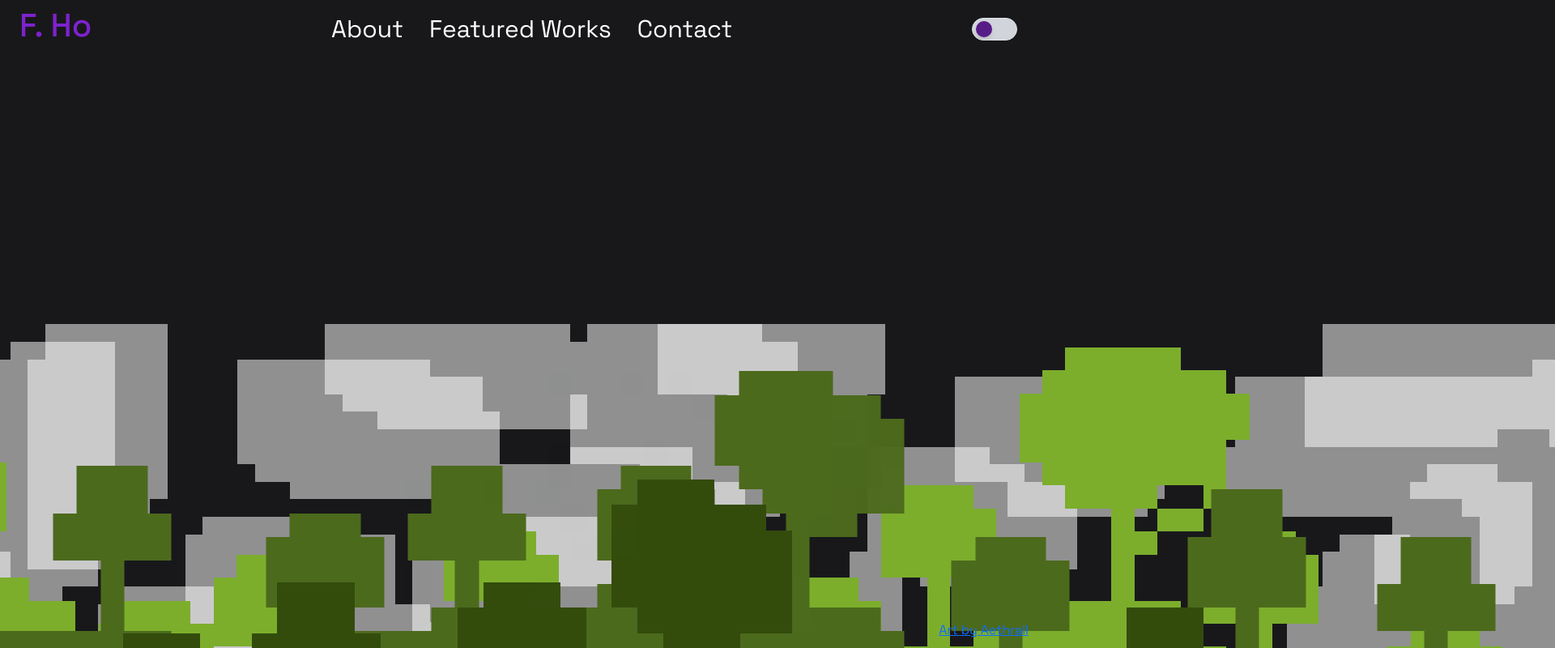
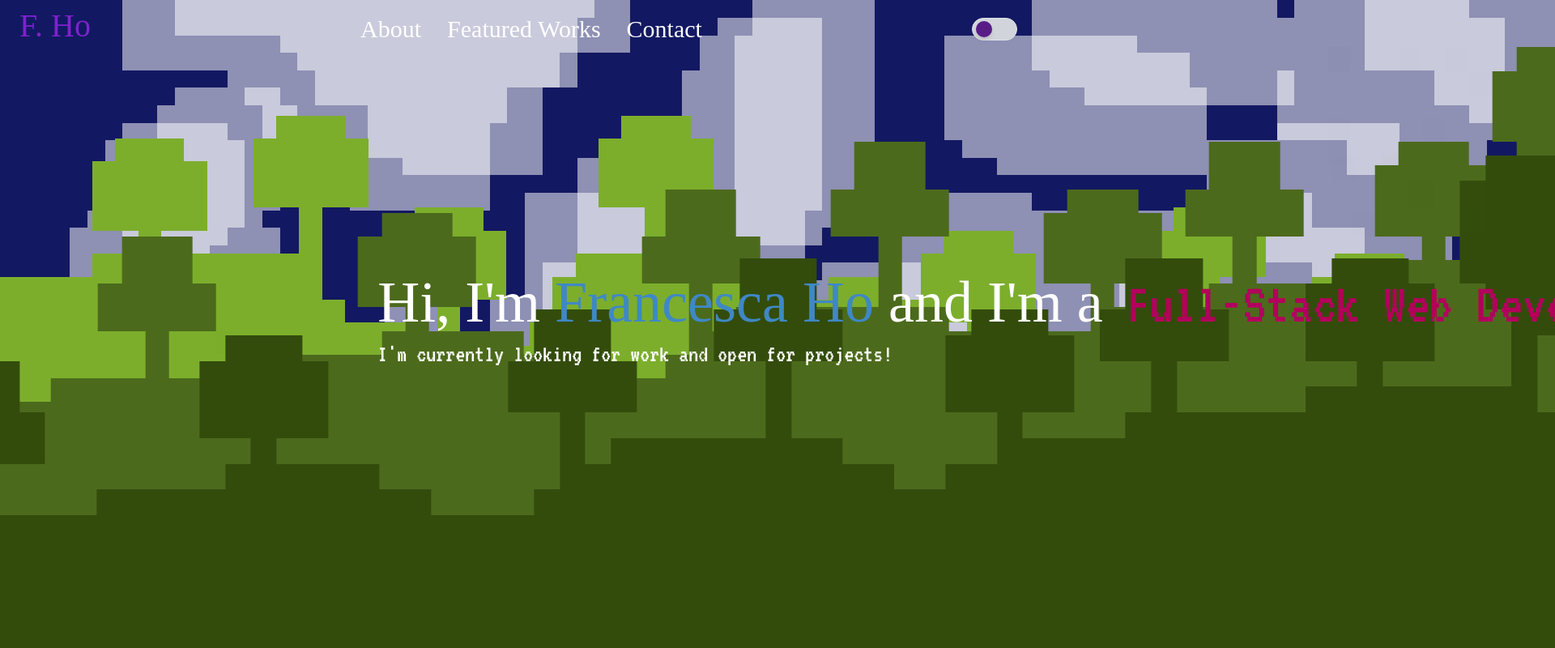
Before and after one commit to the-code-raccoon/website-wordpress, a React (Create React App) app: page / in a window 1280 px wide. Shown: the top 800 px of the page at 81% size, 1920 px wide, since content can reach past the window. Built offline with nearby package versions, Linux system fonts and the light colour scheme; a web font is replaced by a local one.

Commit message:
Background behind everything else

```diff
--- a/src/App/App.css
+++ b/src/App/App.css
@@ -11,5 +11,5 @@ html {
 }
 
 * {
-  font-family: "Space Grotesk";
+  font-family: "Minecraft";
 }
--- a/src/App/App.jsx
+++ b/src/App/App.jsx
@@ -21,20 +21,18 @@ import { ParallaxProvider } from "react-scroll-parallax";
 import "./App.css";
 
 export default function App() {
-  const [themeMode, toggleThemeMode] = useDarkMode();
-
   return (
     <ParallaxProvider scrollAxis="horizontal">
-      {/* <Theme themeMode={themeMode}> */}
       <div
-          className=" w-[200vw] bg-slate-200 transition ease-in-out dark:bg-zinc-900"
+        className=" w-[200vw] bg-[#87ceeb] transition ease-in-out dark:bg-[#131862]"
         onWheel={(e) => {
           document.scrollingElement.scrollLeft += e.deltaY * 2.5;
         }}
       >
-          <Header toggleThemeMode={toggleThemeMode} />
+        <Header />
         <div className="flex h-[100vh] items-center justify-center">
-            <Background />
+          {/* <div className="h-[100vh]"> */}
+          <div className="z-10">
             <h1 className="text-7xl text-slate-900 dark:text-white">
               Hi, I'm <span className="text-bleu">Francesca Ho</span> and I'm a
               <span className="font-pixel text-maroon">
@@ -48,6 +46,8 @@ export default function App() {
             <h1 className="font-minecraft text-3xl text-slate-900 dark:text-white">
               I'm currently looking for work and open for projects!
             </h1>
+          </div>
+          <Background />
         </div>
       </div>
       {/* <Section>
@@ -76,7 +76,6 @@ export default function App() {
               <Contact />
             </Element>
           </Row> */}
-      {/* </Theme> */}
     </ParallaxProvider>
   );
 }
--- a/src/App/Background.jsx
+++ b/src/App/Background.jsx
@@ -22,22 +22,18 @@ export default function Background() {
   const midExtend = 50 * 5 * -1;
   const closeExtend = 100 * 5 * -1;
 
-  const root = "relative w-[300vw]"
-  const artist = "fixed right-[10px] bottom-[10px] z-10 text-right"
-  const layer = "absolute top-0 bottom-0 h-[100vh]"
+  const root = "absolute w-[200vw] h-[100vh] z-0";
+  const layer = "absolute top-0 bottom-0 h-[100vh]";
 
   return (
-    <div>
-      <a
-        target="_blank"
-        href="https://aethrall.itch.io/"
-        className={artist}
-      >
-        Art by Aethrall
-      </a>
     <div className={root} ref={target}>
       <div
-          style={{ backgroundImage: `url(${imageBg})`, left: 0, right: 0 }}
+        style={{
+          backgroundImage: `url(${imageBg})`,
+          left: 0,
+          right: 0,
+          top: 0,
+        }}
         className={layer}
       />
       <div
@@ -67,7 +63,6 @@ export default function Background() {
         ref={close.ref}
       />
     </div>
-    </div>
   );
 
   // return (
--- a/src/App/Header.tsx
+++ b/src/App/Header.tsx
@@ -3,7 +3,7 @@ import { animateScroll as scroll, scroller } from "react-scroll";
 
 type Mode = "LIGHT" | "DARK";
 
-export default function Header(props: any) {
+export default function Header() {
   const [mode, setMode] = useState<Mode>("DARK");
 
   const navlinks = [
@@ -13,25 +13,19 @@ export default function Header(props: any) {
   ];
 
   return (
-    <nav className="w-100 flex flex-row items-center justify-between px-4 py-2 absolute">
+    <nav className="w-100 absolute z-10 flex flex-row items-center justify-between px-4 py-2">
       <div
         className="flex flex-row text-5xl font-bold text-orange-500 hover:cursor-pointer dark:text-purple-700"
         onClick={() => scroll.scrollToTop()}
       >
         <h1>F. Ho</h1>
-        {/* <button
-          className="block cursor-pointer rounded border border-solid border-transparent bg-transparent px-3 py-1 text-xl leading-none text-white outline-none focus:outline-none lg:hidden"
-          type="button"
-        >
-          BUTTON
-        </button> */}
       </div>
       <div className="align-center flex flex-row flex-col justify-center text-purple-700 dark:text-white">
         {navlinks.map((link) => {
           return (
             <div
               key={link.text}
-              className="mx-3 text-3xl cursor-pointer"
+              className="mx-3 cursor-pointer text-3xl"
               onClick={() => {
                 scroller.scrollTo(link.element, {
                   duration: 800,
```
Lines whose indentation alone changed are shown as unchanged.
